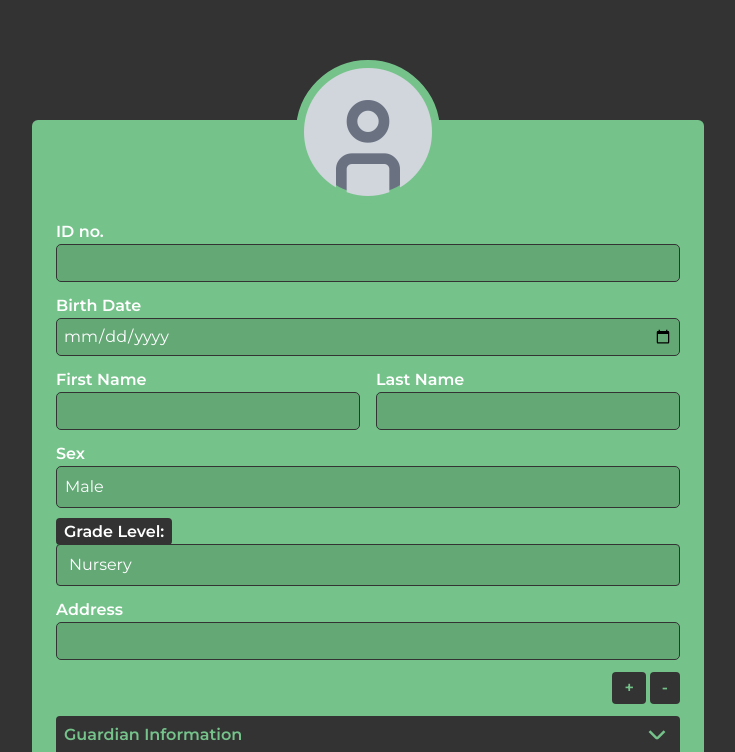
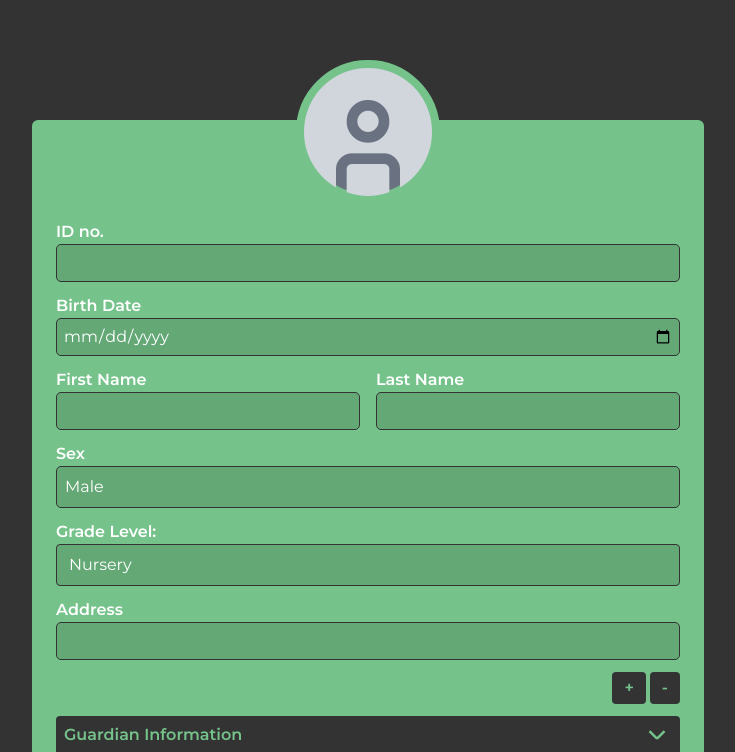
Before and after one commit to Parum-Lucis/csswengS16chai, a React (Vite) app: page /create-beneficiary-profile in a window 1280 px wide. Shown: the top 752 px of the page, without its empty margins (272-1007 px from the left). Built offline with nearby package versions, Linux system fonts and the light colour scheme; no server answers.

Commit message:
Removed contact number spin button

```diff
--- a/src/css/styles.css
+++ b/src/css/styles.css
@@ -62,3 +62,14 @@
   font-size: calc(var(--size) / 5);
   color: var(--primary);
 }
+
+input::-webkit-outer-spin-button,
+input::-webkit-inner-spin-button {
+    /* display: none; <- Crashes Chrome on hover */
+    -webkit-appearance: none;
+    margin: 0; /* <-- Apparently some margin are still there even though it's hidden */
+}
+
+input[type=number] {
+    -moz-appearance:textfield; /* Firefox */
+}
--- a/src/routes/ProfileCreation.tsx
+++ b/src/routes/ProfileCreation.tsx
@@ -433,7 +433,7 @@ export function BeneficiaryProfileCreation() {
             <div>
               <label
                     htmlFor="gradelevel"
-                    className="mb-1 bg-secondary text-white px-2 py-1 rounded font-semibold font-sans">
+                    className="text-white font-sans font-semibold">
                     Grade Level:
                 </label>
                 <select
```
